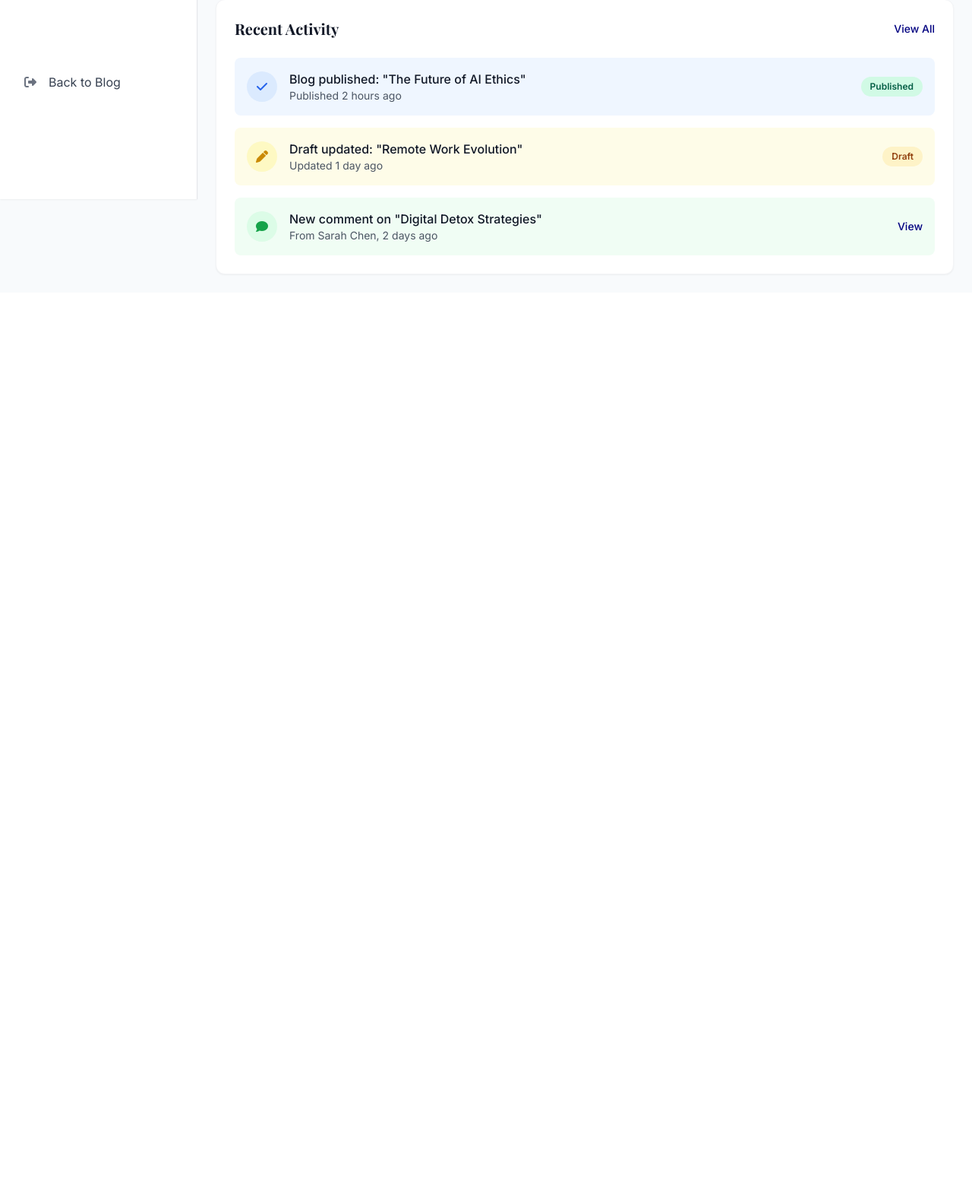
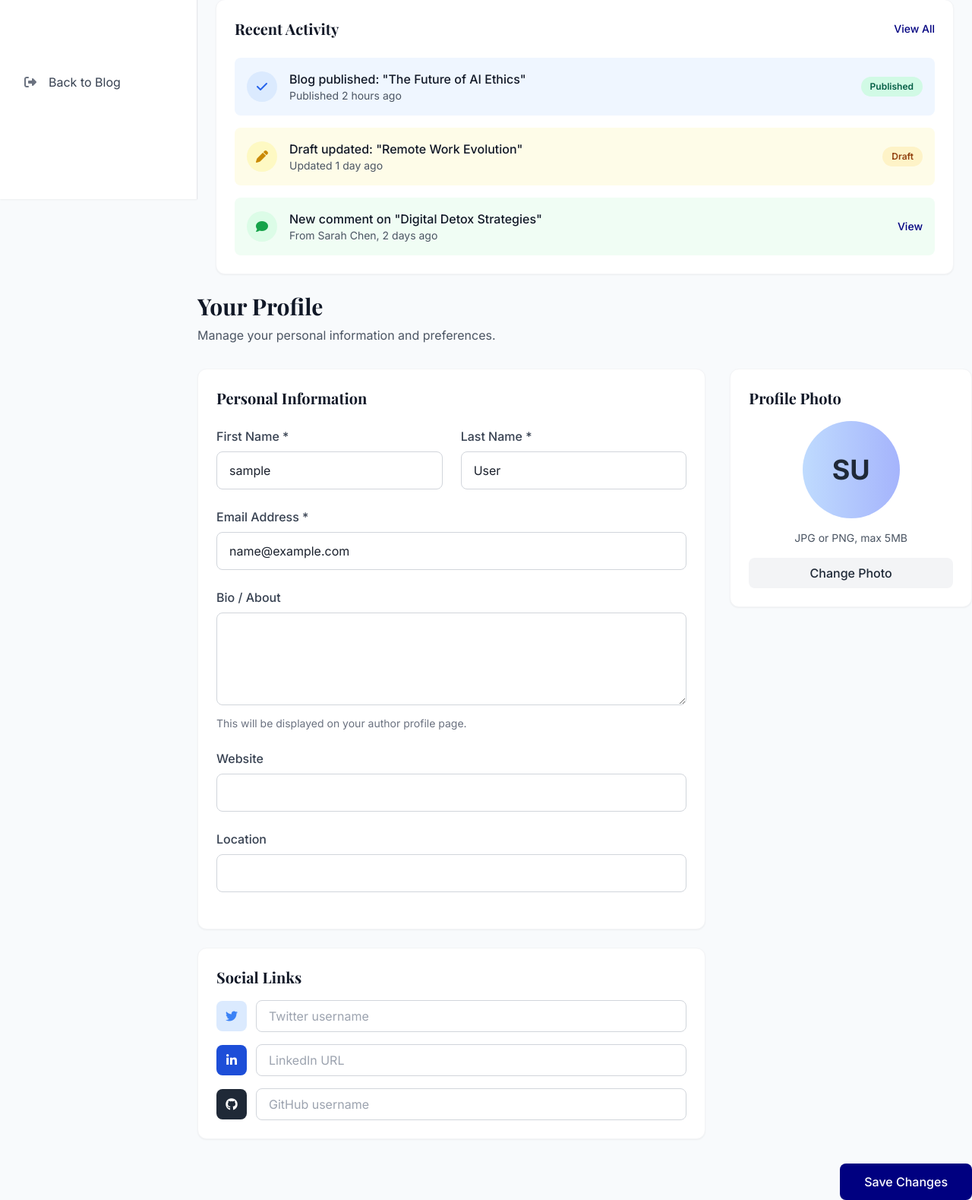
Before and after one commit to Frederic-Kouassi/blogArticle, a Django app: page /user-dashboard/ in a window 1280 px wide. Shown: the part 538-2117 px from the top of the page at 76% size. Before the commit the page ends 900 px from the top, so only its background shows below. Run offline with Django 5.2, Linux system fonts and the light colour scheme; the visitor is signed in with stand-in values (Sample User, id 1); data that the repository does not hold is empty; some libraries are stand-ins or nearby versions.

Commit message:
integration de profil de fonctionnaliter de profil

```diff
--- a/Mini_projet/blog/urls.py
+++ b/Mini_projet/blog/urls.py
@@ -1,5 +1,5 @@
 from django.urls import path
-from blog.views import HomeView, blog, about,ArticleDetailView, DeleteArticle,EditArticle, EditCategory, contact, Admin_dashboaord, AdminCategoryView, DeleteCategory,  User_dashboaord, RegisterView, LoginView, VerifyEmailView
+from blog.views import HomeView, blog, about,ArticleDetailView,  DeleteArticle,EditArticle, EditCategory, contact, Admin_dashboaord, AdminCategoryView, DeleteCategory,  User_dashboaord, RegisterView, LoginView, VerifyEmailView
 
 urlpatterns = [
     path('', HomeView.as_view(), name='home'),
@@ -21,4 +21,5 @@ urlpatterns = [
 
 
 
+
 ]
--- a/Mini_projet/blog/views/__init__.py
+++ b/Mini_projet/blog/views/__init__.py
@@ -1,2 +1,2 @@
-from .home_view import HomeView,EditArticle, ArticleDetailView,   EditCategory, DeleteArticle,blog, about, contact, Admin_dashboaord, User_dashboaord, DeleteCategory, AdminCategoryView
+from .home_view import HomeView,EditArticle, ArticleDetailView, EditCategory, DeleteArticle,blog, about, contact, Admin_dashboaord, User_dashboaord, DeleteCategory, AdminCategoryView
 from .registration_view import RegisterView, LoginView, VerifyEmailView
--- a/Mini_projet/blog/views/home_view.py
+++ b/Mini_projet/blog/views/home_view.py
@@ -6,6 +6,11 @@ from blog.models import Article, Category, User, Comment
 from django.shortcuts import render, get_object_or_404, redirect
 from django.utils.text import slugify
 from django.core.paginator import Paginator
+
+
+
+
+
 
 logger = logging.getLogger(__name__)
 
@@ -135,6 +140,9 @@ class EditCategory(View):
 class User_dashboaord(View):
 
     def get(self, request):
+
+        current_user = request.user
+
         article_list = Article.objects.all().order_by('-date')
         categories = Category.objects.all()
         users = User.objects.all()
@@ -146,34 +154,50 @@ class User_dashboaord(View):
         return render(request, 'user_dashboard.html', {
             "categorie": categories,
             "article_count": article_list.count(),
-            "user": users,
+             "user": current_user,
             "articles": articles
+
         })
 
 
     def post(self, request):
-        data= request.POST
-        name = data.get("name")
-        description = data.get("description")
-        category_id = data.get("category")
-        status = data.get("status")
-        tags = data.get("tags")
+        """
+        Gère la mise à jour du profil et la création d'article selon les champs présents.
+        """
+        current_user = request.user
+        if "first_name" in request.POST:  # Mise à jour du profil
+            current_user.first_name = request.POST.get("first_name", current_user.first_name)
+            current_user.last_name = request.POST.get("last_name", current_user.last_name)
+            current_user.email = request.POST.get("email", current_user.email)
+            current_user.bio = request.POST.get("bio", current_user.bio)
+            current_user.website = request.POST.get("website", current_user.website)
+            current_user.location = request.POST.get("location", current_user.location)
+            current_user.twitter_username = request.POST.get("twitter_username", current_user.twitter_username)
+            current_user.linkedin_url = request.POST.get("linkedin_url", current_user.linkedin_url)
+            current_user.github_username = request.POST.get("github_username", current_user.github_username)
+            if request.FILES.get("avatar"):
+                current_user.avatar = request.FILES.get("avatar")
+            current_user.save()
+            messages.success(request, "Profil mis à jour avec succès")
+            return redirect(request.path)
 
+        # Création d'article
+        name = request.POST.get("name")
+        description = request.POST.get("description")
+        category_id = request.POST.get("category")
+        status = request.POST.get("status")
+        tags = request.POST.get("tags")
         featured = "featured" in request.POST
         allow_comments = "allow_comments" in request.POST
         newsletter_feature = "newsletter_feature" in request.POST
-
         image = request.FILES.get("image")
 
         if name and description and category_id:
-
             category = get_object_or_404(Category, id=category_id)
-            author = request.user
-
             Article.objects.create(
                 name=name,
                 description=description,
-                author=author,
+                author=current_user,
                 category=category,
                 image=image,
                 status=status,
@@ -182,9 +206,10 @@ class User_dashboaord(View):
                 allow_comments=allow_comments,
                 newsletter_feature=newsletter_feature,
             )
+            messages.success(request, "Article créé avec succès")
+            return redirect(request.path)
 
-            return redirect("user_dashboard")
-        return redirect("user_dashboard")
+        return redirect(request.path)
 
 
 class DeleteArticle(View):
@@ -281,11 +306,11 @@ def blog(request):
     categories = Category.objects.all()
     users = User.objects.all()
 
-    paginator = Paginator(article_list, 2)  # 5 articles par page
+    paginator = Paginator(article_list, 2)
     page_number = request.GET.get('page')
     articles = paginator.get_page(page_number)
 
-    # Récupérer l'onglet actif depuis l'URL ou défaut
+
     active_tab = request.GET.get('tab', 'my-blogs')
 
     return render(request, 'blog.html', {
--- a/Mini_projet/templates/user_dashboard.html
+++ b/Mini_projet/templates/user_dashboard.html
@@ -683,111 +600,165 @@ document.getElementById("create-blog-form").addEventListener("submit", function
 </script>
 
             <!-- Profile Tab Content -->
-            <div id="profile-content" class="tab-content hidden">
+
+
+<div id="profile-content" class="tab-content">
     <div class="mb-8">
         <h2 class="text-3xl font-bold text-gray-900 mb-2">Your Profile</h2>
         <p class="text-gray-600">Manage your personal information and preferences.</p>
     </div>
 
+   <form id="profile-form" method="POST" enctype="multipart/form-data">
+
+        {% csrf_token %}
+
         <div class="grid lg:grid-cols-3 gap-8">
-                    <!-- Profile Info -->
+
+            <!-- ================= LEFT : PROFILE INFO ================= -->
             <div class="lg:col-span-2">
                 <div class="bg-white rounded-xl shadow-sm border border-gray-100 p-6">
                     <h3 class="text-xl font-bold text-gray-900 mb-6">Personal Information</h3>
 
-                            <form id="profile-form">
                     <div class="grid md:grid-cols-2 gap-6 mb-6">
                         <div>
-                                        <label for="first-name" class="block text-gray-700 font-medium mb-2">First Name *</label>
-                                        <input type="text" id="first-name" name="first_name" value="John" required class="form-input w-full px-4 py-3 border border-gray-300 rounded-lg">
+                            <label class="block text-gray-700 font-medium mb-2">First Name *</label>
+                            <input type="text"
+                                   name="first_name"
+                                   value="{{ user.username }}"
+                                   required
+                                   class="form-input w-full px-4 py-3 border border-gray-300 rounded-lg">
                         </div>
 
                         <div>
-                                        <label for="last-name" class="block text-gray-700 font-medium mb-2">Last Name *</label>
-                                        <input type="text" id="last-name" name="last_name" value="Doe" required class="form-input w-full px-4 py-3 border border-gray-300 rounded-lg">
+                            <label class="block text-gray-700 font-medium mb-2">Last Name *</label>
+                            <input type="text"
+                                   name="last_name"
+                                   value="{{ user.last_name }}"
+                                   required
+                                   class="form-input w-full px-4 py-3 border border-gray-300 rounded-lg">
                         </div>
                     </div>
 
                     <div class="mb-6">
-                                    <label for="email" class="block text-gray-700 font-medium mb-2">Email Address *</label>
-                                    <input type="email" id="email" name="email" value="john.doe@example.com" required class="form-input w-full px-4 py-3 border border-gray-300 rounded-lg">
+                        <label class="block text-gray-700 font-medium mb-2">Email Address *</label>
+                        <input type="email"
+                               name="email"
+                               value="{{ user.email }}"
+                               required
+                               class="form-input w-full px-4 py-3 border border-gray-300 rounded-lg">
                     </div>
 
                     <div class="mb-6">
-                                    <label for="bio" class="block text-gray-700 font-medium mb-2">Bio / About</label>
-                                    <textarea id="bio" name="bio" rows="4" class="form-input w-full px-4 py-3 border border-gray-300 rounded-lg">Technology writer and AI ethics researcher with over 10 years of experience. Passionate about exploring how emerging technologies shape society and human behavior.</textarea>
-                                    <p class="text-sm text-gray-500 mt-2">This will be displayed on your author profile page.</p>
+                        <label class="block text-gray-700 font-medium mb-2">Bio / About</label>
+                        <textarea name="bio"
+                                  rows="4"
+                                  class="form-input w-full px-4 py-3 border border-gray-300 rounded-lg">{{ user.bio }}</textarea>
+                        <p class="text-sm text-gray-500 mt-2">
+                            This will be displayed on your author profile page.
+                        </p>
                     </div>
 
                     <div class="mb-6">
-                                    <label for="website" class="block text-gray-700 font-medium mb-2">Website</label>
-                                    <input type="url" id="website" name="website" value="https://johndoe.com" class="form-input w-full px-4 py-3 border border-gray-300 rounded-lg">
+                        <label class="block text-gray-700 font-medium mb-2">Website</label>
+                        <input type="url"
+                               name="website"
+                               value="{{ user.website }}"
+                               class="form-input w-full px-4 py-3 border border-gray-300 rounded-lg">
                     </div>
 
                     <div class="mb-6">
-                                    <label for="location" class="block text-gray-700 font-medium mb-2">Location</label>
-                                    <input type="text" id="location" name="location" value="San Francisco, CA" class="form-input w-full px-4 py-3 border border-gray-300 rounded-lg">
-                                </div>
-
-                                <div class="flex justify-end pt-6 border-t border-gray-200">
-                                    <button type="submit" class="bg-[#000080] hover:bg-[#000066] text-white font-medium py-3 px-8 rounded-lg transition-colors duration-300">
-                                        Save Changes
-                                    </button>
-                                </div>
-                            </form>
+                        <label class="block text-gray-700 font-medium mb-2">Location</label>
+                        <input type="text"
+                               name="location"
+                               value="{{ user.location }}"
+                               class="form-input w-full px-4 py-3 border border-gray-300 rounded-lg">
                     </div>
                 </div>
 
-                    <!-- Profile Sidebar -->
-                    <div>
-                        <!-- Profile Photo -->
-                        <div class="bg-white rounded-xl shadow-sm border border-gray-100 p-6 mb-6">
-                            <h3 class="text-xl font-bold text-gray-900 mb-4">Profile Photo</h3>
-                            <div class="flex flex-col items-center">
-                                <div class="w-32 h-32 rounded-full bg-gradient-to-r from-blue-200 to-indigo-300 flex items-center justify-center mb-4">
-                                    <span class="text-4xl font-bold text-gray-800">JD</span>
-                                </div>
-                                <p class="text-gray-600 text-sm mb-4">JPG or PNG, max 5MB</p>
-                                <button class="bg-gray-100 hover:bg-gray-200 text-gray-800 font-medium py-2 px-6 rounded-lg transition-colors duration-200 w-full">
-                                    Change Photo
-                                </button>
-                            </div>
-                        </div>
+                <!-- ================= SOCIAL LINKS ================= -->
+                <div class="bg-white rounded-xl shadow-sm border border-gray-100 p-6 mt-6">
+                    <h3 class="text-xl font-bold text-gray-900 mb-4">Social Links</h3>
 
-                        <!-- Social Links -->
-                        <div class="bg-white rounded-xl shadow-sm border border-gray-100 p-6">
-                            <h3 class="text-xl font-bold text-gray-900 mb-4">Social Links</h3>
                     <div class="space-y-4">
                         <div class="flex items-center">
                             <div class="w-10 h-10 rounded-lg bg-blue-100 flex items-center justify-center mr-3">
                                 <i class="fab fa-twitter text-blue-500"></i>
                             </div>
-                                    <input type="text" value="@johndoe" class="form-input flex-grow px-4 py-2 border border-gray-300 rounded-lg" placeholder="Twitter username">
+                            <input type="text"
+                                   name="twitter_username"
+                                   value="{{ user.twitter_username }}"
+                                   class="form-input flex-grow px-4 py-2 border border-gray-300 rounded-lg"
+                                   placeholder="Twitter username">
                         </div>
 
                         <div class="flex items-center">
                             <div class="w-10 h-10 rounded-lg bg-blue-700 flex items-center justify-center mr-3">
                                 <i class="fab fa-linkedin-in text-white"></i>
                             </div>
-                                    <input type="text" value="linkedin.com/in/johndoe" class="form-input flex-grow px-4 py-2 border border-gray-300 rounded-lg" placeholder="LinkedIn URL">
+                            <input type="url"
+                                   name="linkedin_url"
+                                   value="{{ user.linkedin_url }}"
+                                   class="form-input flex-grow px-4 py-2 border border-gray-300 rounded-lg"
+                                   placeholder="LinkedIn URL">
                         </div>
 
                         <div class="flex items-center">
                             <div class="w-10 h-10 rounded-lg bg-gray-800 flex items-center justify-center mr-3">
                                 <i class="fab fa-github text-white"></i>
                             </div>
-                                    <input type="text" value="github.com/johndoe" class="form-input flex-grow px-4 py-2 border border-gray-300 rounded-lg" placeholder="GitHub username">
-                                </div>
-
-                                <button class="bg-[#000080] hover:bg-[#000066] text-white font-medium py-2 px-6 rounded-lg transition-colors duration-300 w-full mt-4">
-                                    Save Social Links
-                                </button>
-                            </div>
+                            <input type="text"
+                                   name="github_username"
+                                   value="{{ user.github_username }}"
+                                   class="form-input flex-grow px-4 py-2 border border-gray-300 rounded-lg"
+                                   placeholder="GitHub username">
                         </div>
                     </div>
                 </div>
             </div>
 
+            <!-- ================= RIGHT : AVATAR ================= -->
+            <div>
+                <div class="bg-white rounded-xl shadow-sm border border-gray-100 p-6">
+                    <h3 class="text-xl font-bold text-gray-900 mb-4">Profile Photo</h3>
+
+                    <div class="flex flex-col items-center">
+                        {% if user.avatar %}
+                            <img src="{{ user.avatar.url }}"
+                                 class="w-32 h-32 rounded-full object-cover mb-4">
+                        {% else %}
+                            <div class="w-32 h-32 rounded-full bg-gradient-to-r from-blue-200 to-indigo-300 flex items-center justify-center mb-4">
+                                <span class="text-4xl font-bold text-gray-800">
+                                    {{ user.first_name|first|upper }}{{ user.last_name|first|upper }}
+                                </span>
+                            </div>
+                        {% endif %}
+
+                        <p class="text-gray-600 text-sm mb-4">JPG or PNG, max 5MB</p>
+
+                        <input type="file"
+                               name="avatar"
+                               id="avatar-input"
+                               accept="image/*"
+                               class="hidden">
+
+                        <label for="avatar-input"
+                               class="bg-gray-100 hover:bg-gray-200 text-gray-800 font-medium py-2 px-6 rounded-lg transition-colors duration-200 w-full text-center cursor-pointer">
+                            Change Photo
+                        </label>
+                    </div>
+                </div>
+            </div>
+        </div>
+
+        <!-- ================= SUBMIT ================= -->
+        <div class="flex justify-end mt-8">
+            <button type="submit"
+                    class="bg-[#000080] hover:bg-[#000066] text-white font-medium py-3 px-8 rounded-lg transition-colors duration-300">
+                Save Changes
+            </button>
+        </div>
+    </form>
+</div>
             <!-- Analytics Tab Content -->
             <div id="analytics-content" class="tab-content hidden">
                 <div class="mb-8">
@@ -1361,12 +1332,7 @@ document.getElementById("create-blog-form").addEventListener("submit", function
         }
 
 
-        if (profileForm) {
-            profileForm.addEventListener('submit', (e) => {
-                e.preventDefault();
-                showToast('Profile updated successfully');
-            });
-        }
+
 
         if (previewBlogBtn) {
             previewBlogBtn.addEventListener('click', () => {
```
Also changed, not shown: other parts of Mini_projet/templates/user_dashboard.html (+0 -83 lines). Lines whose indentation alone changed are shown as unchanged.
